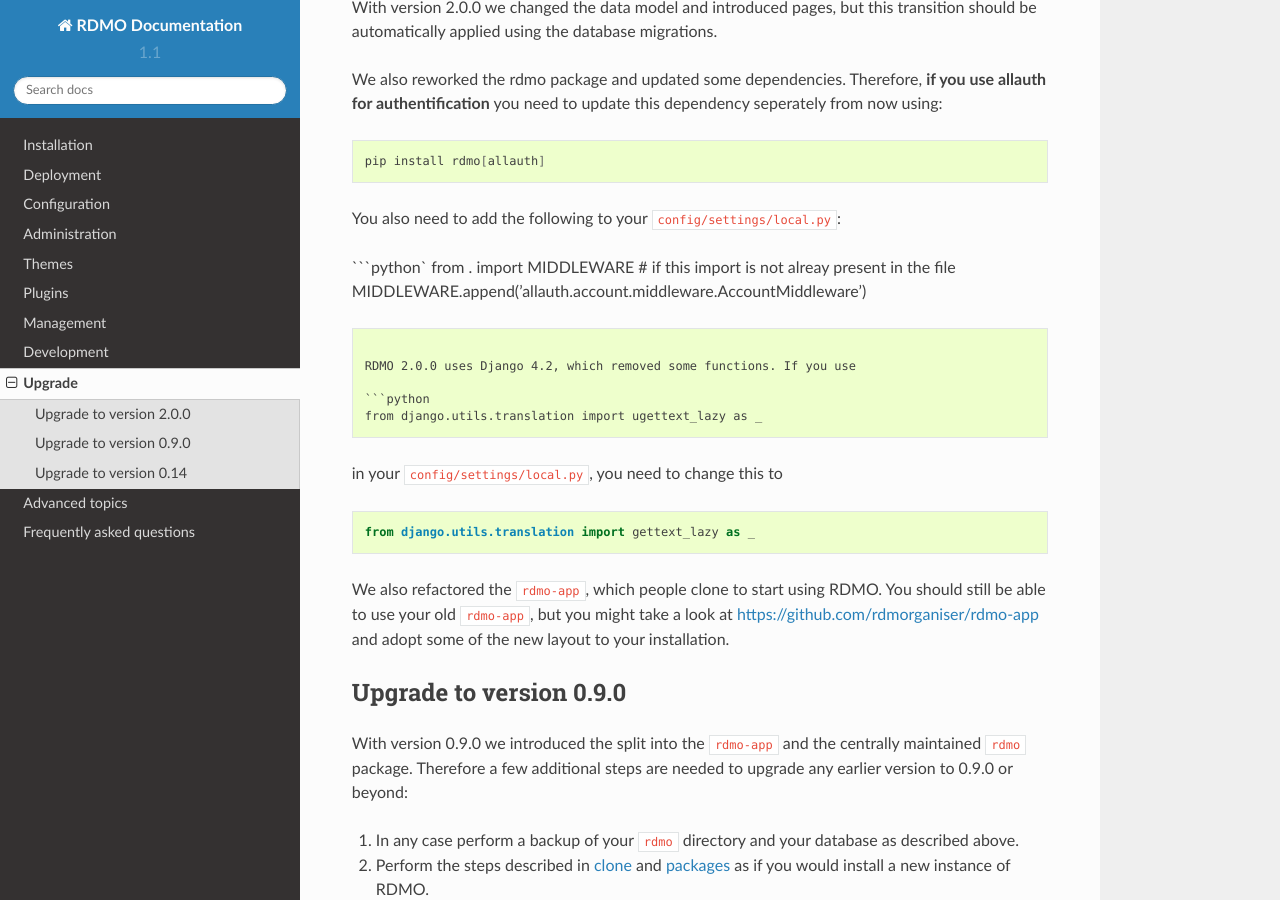
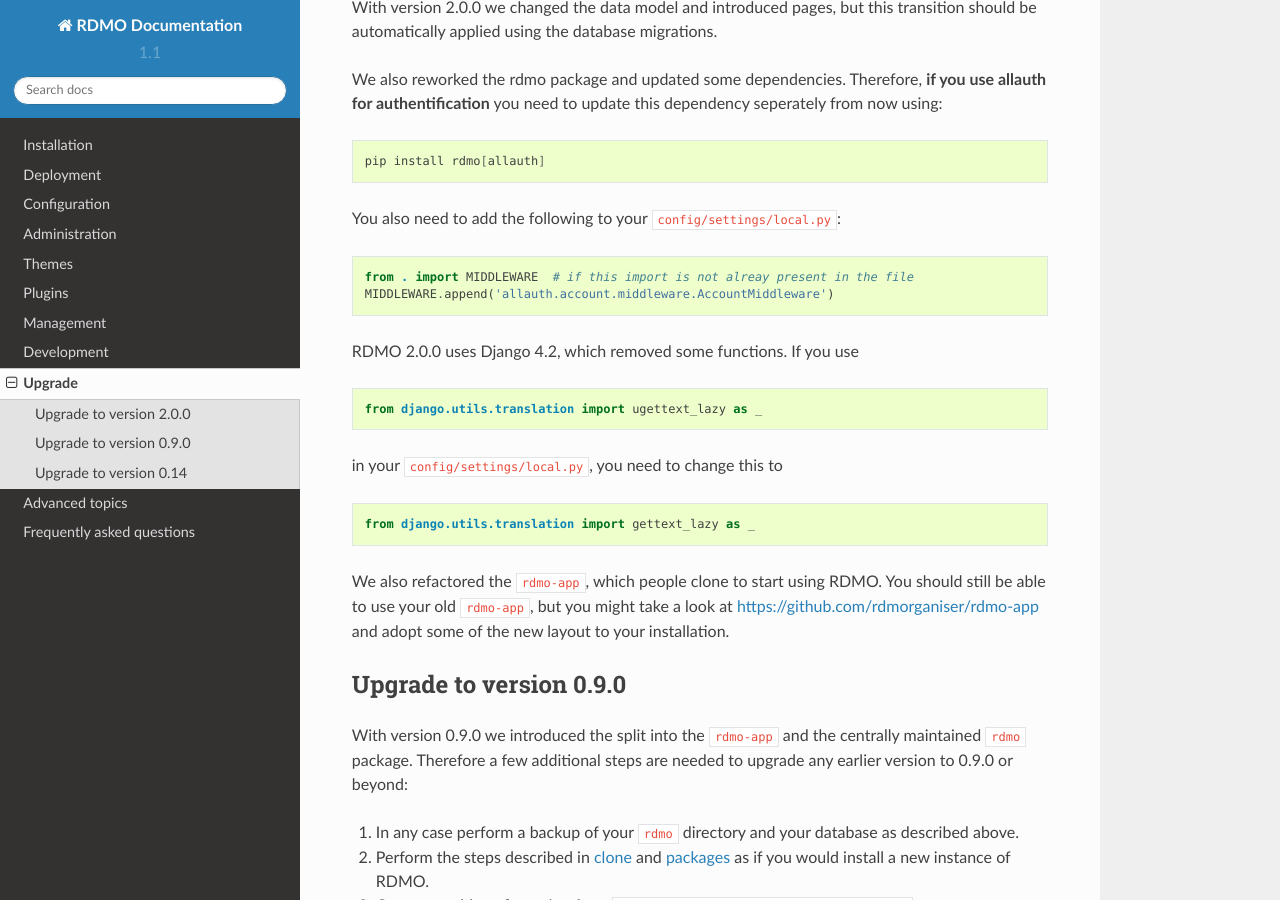
Before and after one commit to rdmorganiser/rdmo-docs, a Sphinx documentation site: the page built from docs/upgrade/index.md, in a window 1280 px wide and 900 px high, scrolled down 1284 px. Built offline with Sphinx 7.4.7 and the Read the Docs theme 2.0.0, drawn with Linux system fonts in a browser that asks for light colours.

Commit message:
Fix docs/upgrade/index.md

````diff
--- a/docs/upgrade/index.md
+++ b/docs/upgrade/index.md
@@ -61,7 +61,7 @@
 
 You also need to add the following to your `config/settings/local.py`:
 
-```python`
+```python
 from . import MIDDLEWARE  # if this import is not alreay present in the file
 MIDDLEWARE.append('allauth.account.middleware.AccountMiddleware')
 ```
````
